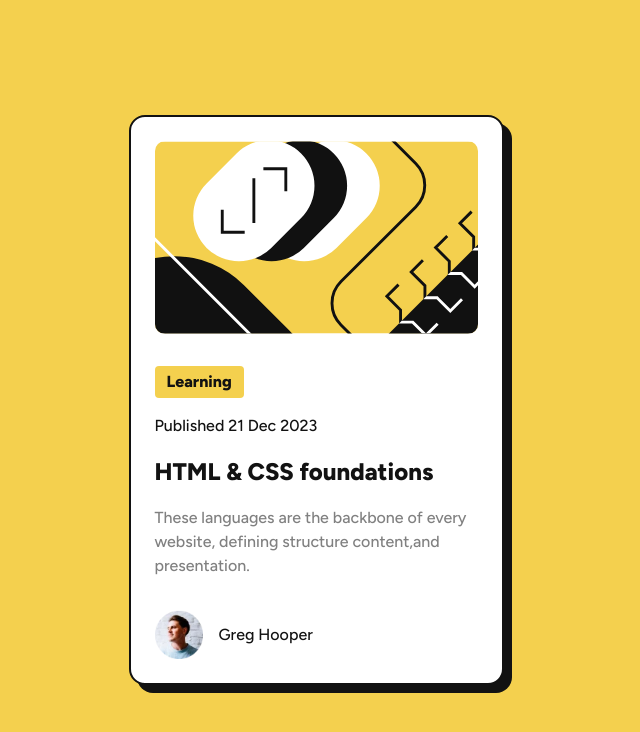
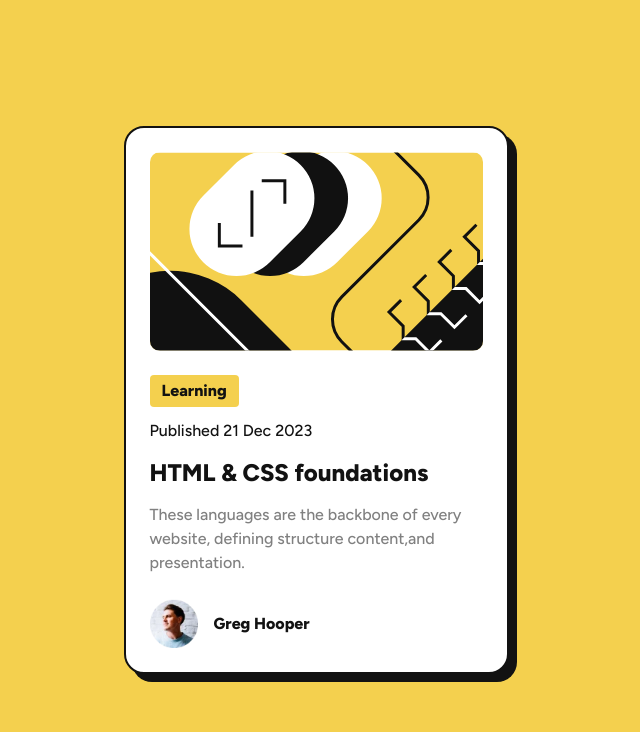
Before and after one commit to Mohammed-Nedjima/blog-preview-card, a plain HTML site: page index.html in a window 1280 px wide. Shown: the whole page, without its empty margins (324-964 px from the left). Drawn offline with Linux system fonts and the light colour scheme.

Commit message:
Html and css modification

```diff
--- a/index.html
+++ b/index.html
@@ -21,23 +21,19 @@
 <body>
   <main>
     <div class="course">
-      <div class="grid-flow">
       <figure class="course__img">
         <img src="./assets/images/illustration-article.svg" alt="illustration">
       </figure>
       <div class="course__content">
         <span class="course__tag">Learning</span>
         <p class="course__release">Published 21 Dec 2023</p>
-
-          <a class="course__lable">HTML & CSS foundations</a>
-
+        <a class="course__title">HTML & CSS foundations</a>
         <p class="course__description">These languages are the backbone of every website, defining structure
           content,and presentation.</p>
       </div>
-        <div class="flex-group">
+      <div class="course__owner">
         <img class="avatar" src="./assets/images/image-avatar.webp" alt="image-avatar">
         <p>Greg Hooper</p>
-        </div>
       </div>
     </div>
   </main>
--- a/style.css
+++ b/style.css
@@ -1,10 +1,10 @@
-:root{
+:root {
   --clr-primary-yellow-700: hsl(47, 88%, 63%);
-    --clr-neutral-white:hsl(0, 0%, 100%);
-    --clr-neutral-grey-100:  hsl(0, 0%, 50%);
+  --clr-neutral-white: hsl(0, 0%, 100%);
+  --clr-neutral-grey-100: hsl(0, 0%, 50%);
   --clr-neutral-Black-900: hsl(0, 0%, 7%);
 
-    --ff-normal:"Figtree", sans-serif;
+  --ff-normal: "Figtree", sans-serif;
 
   --fw-regular: 500;
   --fw-bold: 800;
@@ -12,7 +12,9 @@
 /*
   1. Use a more-intuitive box-sizing model.
 */
-*, *::before, *::after {
+*,
+*::before,
+*::after {
   box-sizing: border-box;
 }
 /*
@@ -33,102 +35,108 @@
 /*
     5. Improve media defaults
   */
-  img, picture, video, canvas, svg {
+img,
+picture,
+video,
+canvas,
+svg {
   display: block;
   max-width: 100%;
 }
 /*
     6. Remove built-in form typography styles
   */
-  input, button, textarea, select {
+input,
+button,
+textarea,
+select {
   font: inherit;
 }
 /*
     7. Avoid text overflows
   */
-  p, h1, h2, h3, h4, h5, h6 {
+p,
+h1,
+h2,
+h3,
+h4,
+h5,
+h6 {
   overflow-wrap: break-word;
 }
 /*
     8. Create a root stacking context
   */
-  #root, #__next {
+#root,
+#__next {
   isolation: isolate;
 }
 /* utilities */
-.flex-group{
-    display: flex;
-    gap: 1rem;
-    align-items: center;
-}
 
-body{
-    --padding-content: 2rem;
-    --gap-content: 2rem;
-
+body {
   min-height: 100vh;
   background-color: var(--clr-primary-yellow-700);
   font-family: var(--ff-normal);
   font-weight: var(--fw-regular);
-    display: grid;
-    gap: var(--gap-content);
+  display: flex;
   color: var(--clr-neutral-Black-900);
-    place-items: center;
-    padding: var(--padding-content);
-    font-size: 1rem;
+  align-items: center;
+  justify-content: center;
+  padding: 2rem;
 }
-.course{
+.course {
   background-color: var(--clr-neutral-white);
   padding: 1.5rem;
-    border-radius: 1rem;
-    max-width: 375px;
+  border-radius: 1.25rem;
+  display: grid;
+  gap: 1.5rem;
+  max-width: 385px;
   border: 2px solid var(--clr-neutral-Black-900);
-    box-shadow: .5rem .5rem var(--clr-neutral-Black-900);
-
+  box-shadow: 0.5rem 0.5rem var(--clr-neutral-Black-900);
 }
-.course__img{
+.course__img {
   width: 100%;
   display: flex;
+  border-radius: 10px;
+  overflow: hidden;
   justify-content: center;
 }
-.course__img img{
-  width: 100%;
-  border-radius: 10px;
+.course__content {
+  display: grid;
+  gap: 0.75rem;
 }
-.grid-flow{
+.course__info {
   display: grid;
-    gap: 2rem;
+  gap: 0.4rem;
 }
-.course__content{
-    display: grid;
-    gap: 1rem;
-}
-.course__info{
-    display: grid;
-    gap: .4rem;
-}
-.course__tag{
-
-    padding: .25rem .75rem;
-    border-radius: .25rem;
+.course__tag {
+  padding: 0.25rem 0.75rem;
+  border-radius: 0.25rem;
   width: fit-content;
   font-weight: var(--fw-bold);
   background-color: var(--clr-primary-yellow-700);
-
 }
-.course__lable{
+.course__title {
   text-decoration: none;
   font-size: 1.5rem;
   font-weight: var(--fw-bold);
   cursor: pointer;
 }
-.course__lable:hover{
+.course__lable:hover {
   color: var(--clr-primary-yellow-700);
 }
-.course__description{
+.course__description {
   color: var(--clr-neutral-grey-100);
 }
-.avatar{
+.course__owner {
+  display: flex;
+  gap: 1rem;
+  align-items: center;
+}
+.avatar {
   width: 3rem;
   width: 3rem;
 }
+.avatar + p {
+  font-weight: var(--fw-bold);
+}
```
Lines whose indentation alone changed are shown as unchanged.
